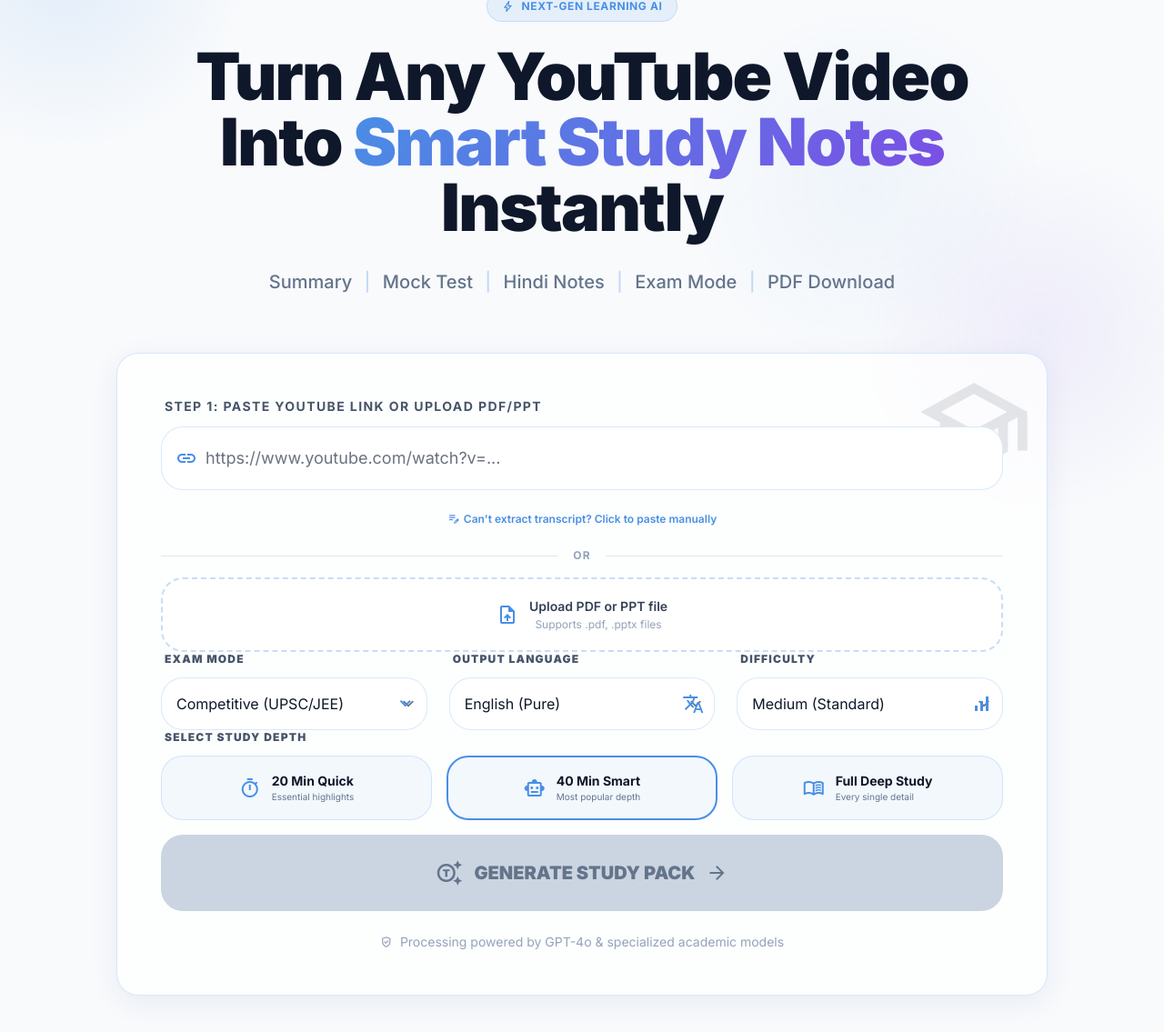
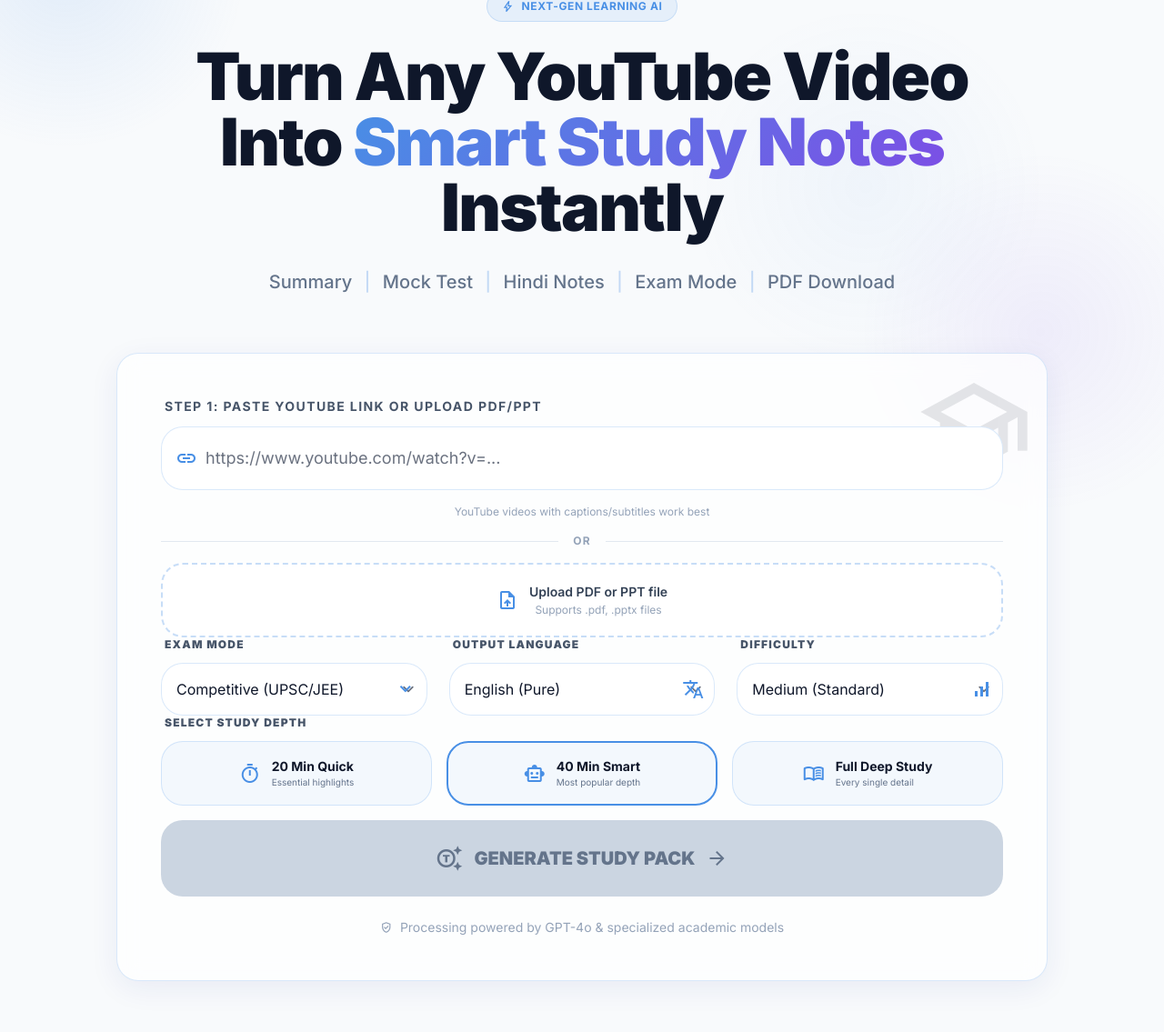
Before and after one commit to nikhiljaroli8288/snap_study-deploy-, a Flask app: page /home in a window 1280 px wide. Shown: the part 155-1290 px from the top of the page at 91% size. Run offline with Flask 3, Linux system fonts and the light colour scheme; the visitor is signed in with stand-in values (Sample User, id 1); some libraries are stand-ins or nearby versions.

Commit message:
Enhance transcript extraction reliability with multiple fallback methods and remove manual transcript option from UI

```diff
--- a/app.py
+++ b/app.py
@@ -171,41 +171,96 @@ def _extract_text_from_transcript_object(transcript_obj):
 
 
 def get_transcript(video_id):
-    """Get transcript text from a YouTube video. SIMPLIFIED for production reliability."""
+    """Get transcript text from a YouTube video. Robust implementation with multiple fallbacks."""
+
+    # Method 1: Try the direct fetch method
     try:
-        # Use the method that works in local testing (version 1.2.4)
         api = YouTubeTranscriptApi()
-        if hasattr(api, 'fetch'):
-            result = api.fetch(video_id)
-            if hasattr(result, 'snippets'):
-                text_parts = []
-                for snippet in result.snippets:
-                    if hasattr(snippet, 'text'):
-                        text_parts.append(snippet.text.strip())
-                text = ' '.join(text_parts).strip()
-                if text:
-                    print(f'[transcript] SUCCESS: Extracted {len(text)} characters using fetch API')
-                    return text
+        transcript = api.fetch(video_id)
+        if hasattr(transcript, 'snippets') and transcript.snippets:
+            text_parts = []
+            for snippet in transcript.snippets:
+                if hasattr(snippet, 'text'):
+                    text_parts.append(snippet.text.strip())
+            text = ' '.join(text_parts).strip()
+            if text and len(text) > 50:
+                print(f'[transcript] SUCCESS: Extracted {len(text)} characters using fetch method')
+                return text
     except Exception as e:
-        print(f'[transcript] Fetch API failed: {type(e).__name__}: {str(e)}')
+        print(f'[transcript] fetch method failed: {type(e).__name__}: {str(e)}')
 
-    # Fallback: Try the old static method in case production has different version
+    # Method 2: Try using the list method to get available transcripts
     try:
-        if hasattr(YouTubeTranscriptApi, 'get_transcript'):
-            transcript = YouTubeTranscriptApi.get_transcript(video_id)
-            if transcript:
-                text_parts = []
-                for entry in transcript:
-                    if isinstance(entry, dict) and 'text' in entry:
-                        text_parts.append(entry['text'].strip())
-                    elif hasattr(entry, 'text'):
-                        text_parts.append(entry.text.strip())
-                text = ' '.join(text_parts).strip()
-                if text:
-                    print(f'[transcript] SUCCESS: Extracted {len(text)} characters using static API')
-                    return text
+        api = YouTubeTranscriptApi()
+        transcripts = api.list(video_id)
+
+        if hasattr(transcripts, 'transcripts') and transcripts.transcripts:
+            # Try each available transcript
+            for transcript_info in transcripts.transcripts:
+                try:
+                    # Fetch the transcript
+                    if hasattr(transcript_info, 'fetch'):
+                        transcript = transcript_info.fetch()
+                        if hasattr(transcript, 'snippets') and transcript.snippets:
+                            text_parts = []
+                            for snippet in transcript.snippets:
+                                if hasattr(snippet, 'text'):
+                                    text_parts.append(snippet.text.strip())
+                            text = ' '.join(text_parts).strip()
+                            if text and len(text) > 50:
+                                print(f'[transcript] SUCCESS: Extracted {len(text)} characters using list method')
+                                return text
+                except Exception as inner_e:
+                    print(f'[transcript] individual transcript failed: {inner_e}')
+                    continue
     except Exception as e:
-        print(f'[transcript] Static API failed: {type(e).__name__}: {str(e)}')
+        print(f'[transcript] list method failed: {type(e).__name__}: {str(e)}')
+
+    # Method 3: Try direct instantiation approach (fallback)
+    try:
+        # Maybe the API needs to be used differently
+        result = YouTubeTranscriptApi().fetch(video_id)
+
+        # Handle different possible response structures
+        if hasattr(result, 'fetch') and callable(result.fetch):
+            actual_transcript = result.fetch()
+        else:
+            actual_transcript = result
+
+        if hasattr(actual_transcript, 'snippets'):
+            text_parts = []
+            for snippet in actual_transcript.snippets:
+                if hasattr(snippet, 'text'):
+                    text_parts.append(snippet.text.strip())
+            text = ' '.join(text_parts).strip()
+            if text and len(text) > 50:
+                print(f'[transcript] SUCCESS: Extracted {len(text)} characters using fallback method')
+                return text
+
+        # Maybe it's a different structure
+        if hasattr(actual_transcript, 'text'):
+            text = actual_transcript.text.strip()
+            if text and len(text) > 50:
+                print(f'[transcript] SUCCESS: Extracted {len(text)} characters using direct text')
+                return text
+
+        # Maybe it's a list or dict
+        if isinstance(actual_transcript, (list, tuple)):
+            text_parts = []
+            for item in actual_transcript:
+                if hasattr(item, 'text'):
+                    text_parts.append(item.text.strip())
+                elif isinstance(item, dict) and 'text' in item:
+                    text_parts.append(str(item['text']).strip())
+                elif isinstance(item, str):
+                    text_parts.append(item.strip())
+            text = ' '.join(text_parts).strip()
+            if text and len(text) > 50:
+                print(f'[transcript] SUCCESS: Extracted {len(text)} characters using list parsing')
+                return text
+
+    except Exception as e:
+        print(f'[transcript] fallback method failed: {type(e).__name__}: {str(e)}')
 
     print(f'[transcript] FAILED: All methods failed for video {video_id}')
     return None
@@ -563,30 +618,24 @@ def api_generate():
     language = data.get('language', 'English (Pure)')
     difficulty = data.get('difficulty', 'Medium (Standard)')
     study_depth = data.get('study_depth', '40')
-    manual_transcript = data.get('manual_transcript', '').strip()
 
     # Extract video ID
     video_id = extract_video_id(url)
-    if not video_id and not manual_transcript:
+    if not video_id:
         return jsonify({'error': 'Invalid YouTube URL. Please paste a valid YouTube video link.'}), 400
 
-    # Get transcript (auto-extract or use manual)
-    transcript = None
-    if manual_transcript:
-        transcript = manual_transcript
-        print(f'[transcript] Using manual transcript: {len(transcript)} chars')
-    elif video_id:
-        transcript = get_transcript(video_id)
-        if not transcript:
-            # Provide detailed error with helpful info
-            error_msg = (
-                'Could not extract transcript from this video. '
-                'This usually means the video does not have captions/subtitles available. '
-                'Try: (1) Choose a video with captions, (2) Upload a PDF/PPT instead, '
-                'or (3) Check if the video is publicly accessible.'
-            )
-            print(f'[transcript] Failed for video_id: {video_id}, URL: {url}')
-            return jsonify({'error': error_msg, 'video_id': video_id}), 400
+    # Get transcript (auto-extract only)
+    transcript = get_transcript(video_id) if video_id else None
+    if not transcript:
+        # Provide detailed error with helpful info
+        error_msg = (
+            'Could not extract transcript from this video. '
+            'This usually means the video does not have captions/subtitles available. '
+            'Try: (1) Choose a video with captions, (2) Upload a PDF/PPT instead, '
+            'or (3) Check if the video is publicly accessible.'
+        )
+        print(f'[transcript] Failed for video_id: {video_id}, URL: {url}')
+        return jsonify({'error': error_msg, 'video_id': video_id}), 400
 
     if not transcript or len(transcript.strip()) < 50:
         return jsonify({'error': 'Transcript is too short or empty. Please try a different video or upload a document.'}), 400
@@ -594,7 +643,7 @@ def api_generate():
     # Check cache — if we already generated notes for this URL, reuse them
     try:
         cached_data, cached_key = find_study_data_by_url(url)
-        if cached_data and cached_key and not manual_transcript:
+        if cached_data and cached_key:
             session['data_key'] = cached_key
             _cache_store(cached_key, cached_data, url)
             email = session.get('user_email')
--- a/templates/home.html
+++ b/templates/home.html
@@ -162,10 +162,7 @@ if(s==="dark"||(!s&&d))document.documentElement.classList.add("dark");else docum
 <input id="content-url" class="w-full pl-12 pr-4 py-5 border border-primary/20 rounded-xl focus:ring-2 focus:ring-primary focus:border-transparent transition-all outline-none text-lg bg-white dark:bg-slate-800 dark:border-slate-700 dark:text-slate-100 dark:placeholder-slate-500" placeholder="https://www.youtube.com/watch?v=..." type="text"/>
 </div>
 <div class="flex items-center justify-center">
-<button id="show-manual-transcript" type="button" class="text-xs font-semibold text-primary hover:text-primary-dark flex items-center gap-1 px-3 py-1.5 rounded-lg hover:bg-primary/10 transition-all">
-<span class="material-symbols-outlined text-sm">edit_note</span>
-Can't extract transcript? Click to paste manually
-</button>
+<span class="text-xs text-slate-400 dark:text-slate-500">YouTube videos with captions/subtitles work best</span>
 </div>
 <!-- OR Divider -->
 <div class="flex items-center gap-4">
@@ -194,17 +191,6 @@ Can't extract transcript? Click to paste manually
 </button>
 </div>
 </div>
-</div>
-<!-- Manual Transcript Option (Hidden by default) -->
-<div id="manual-transcript-section" class="hidden mt-4 p-4 rounded-xl bg-amber-50 dark:bg-amber-900/20 border border-amber-200 dark:border-amber-800">
-<div class="flex items-start gap-2 mb-3">
-<span class="material-symbols-outlined text-amber-600 dark:text-amber-400 text-xl">info</span>
-<div>
-<p class="text-sm font-semibold text-amber-900 dark:text-amber-100">Can't extract transcript?</p>
-<p class="text-xs text-amber-700 dark:text-amber-300 mt-0.5">Paste the video transcript or text content manually below and click generate.</p>
-</div>
-</div>
-<textarea id="manual-transcript-input" class="w-full h-32 p-3 border border-amber-300 dark:border-amber-700 rounded-lg focus:ring-2 focus:ring-amber-500 focus:border-transparent transition-all outline-none text-sm bg-white dark:bg-slate-800 dark:text-slate-100 resize-none" placeholder="Paste transcript or text content here (minimum 100 characters)..."></textarea>
 </div>
 </div>
 </div>
@@ -293,24 +279,10 @@ document.addEventListener('DOMContentLoaded', () => {
     const fileName = document.getElementById('file-name');
     const fileRemove = document.getElementById('file-remove');
     const fileLabel = document.getElementById('file-upload-label');
-    const showManualBtn = document.getElementById('show-manual-transcript');
-    const manualSection = document.getElementById('manual-transcript-section');
-    const manualInput = document.getElementById('manual-transcript-input');
     let uploadedFile = null;
 
-    // Toggle manual transcript section
-    if (showManualBtn && manualSection) {
-        showManualBtn.addEventListener('click', () => {
-            manualSection.classList.toggle('hidden');
-            if (!manualSection.classList.contains('hidden')) {
-                manualInput.focus();
-            }
-        });
-    }
-
     function hasInput() {
-        const hasManualTranscript = manualInput && manualInput.value.trim().length >= 50;
-        return input.value.trim() !== '' || uploadedFile !== null || hasManualTranscript;
+        return input.value.trim() !== '' || uploadedFile !== null;
     }
 
     function updateButtonState() {
@@ -326,7 +298,7 @@ document.addEventListener('DOMContentLoaded', () => {
     }
 
     input.addEventListener('input', () => {
-        // If user types a URL, clear file upload and manual transcript
+        // If user types a URL, clear file upload
         if (input.value.trim() !== '') {
             if (uploadedFile) {
                 uploadedFile = null;
@@ -334,18 +306,9 @@ document.addEventListener('DOMContentLoaded', () => {
                 fileSelected.classList.add('hidden');
                 fileLabel.classList.remove('hidden');
             }
-            if (manualInput) {
-                manualInput.value = '';
-            }
         }
         updateButtonState();
     });
-
-    if (manualInput) {
-        manualInput.addEventListener('input', () => {
-            updateButtonState();
-        });
-    }
 
     fileUpload.addEventListener('change', (e) => {
         const file = e.target.files[0];
@@ -443,11 +406,10 @@ document.addEventListener('DOMContentLoaded', () => {
             });
         } else {
             // YouTube URL mode — same as before
-            const manualTranscript = manualInput ? manualInput.value.trim() : '';
             localStorage.setItem('studysnap_url', input.value.trim());
             localStorage.setItem('studysnap_upload_mode', '');
             localStorage.setItem('studysnap_file_key', '');
-            localStorage.setItem('studysnap_manual_transcript', manualTranscript);
+            localStorage.setItem('studysnap_manual_transcript', '');
             localStorage.setItem('studysnap_exam_mode', examMode);
             localStorage.setItem('studysnap_language', language);
             localStorage.setItem('studysnap_difficulty', difficulty);
```
Also changed, not shown: templates/analize.html (+3 -5 lines).
